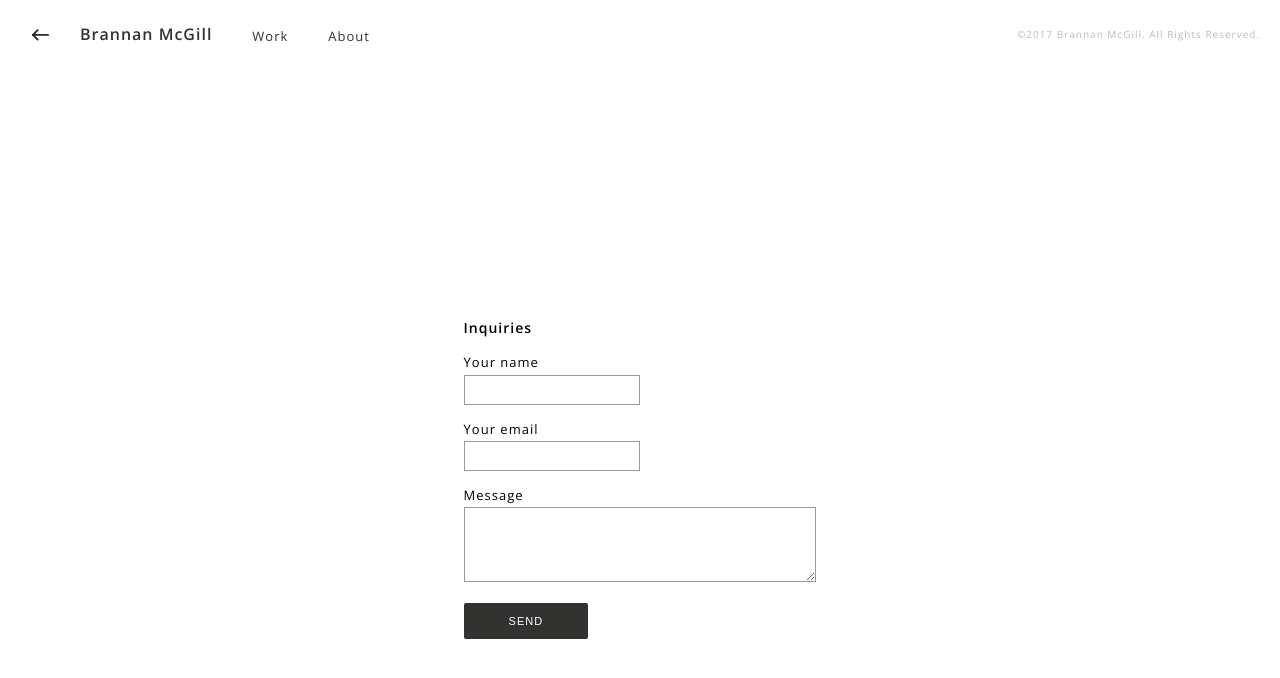
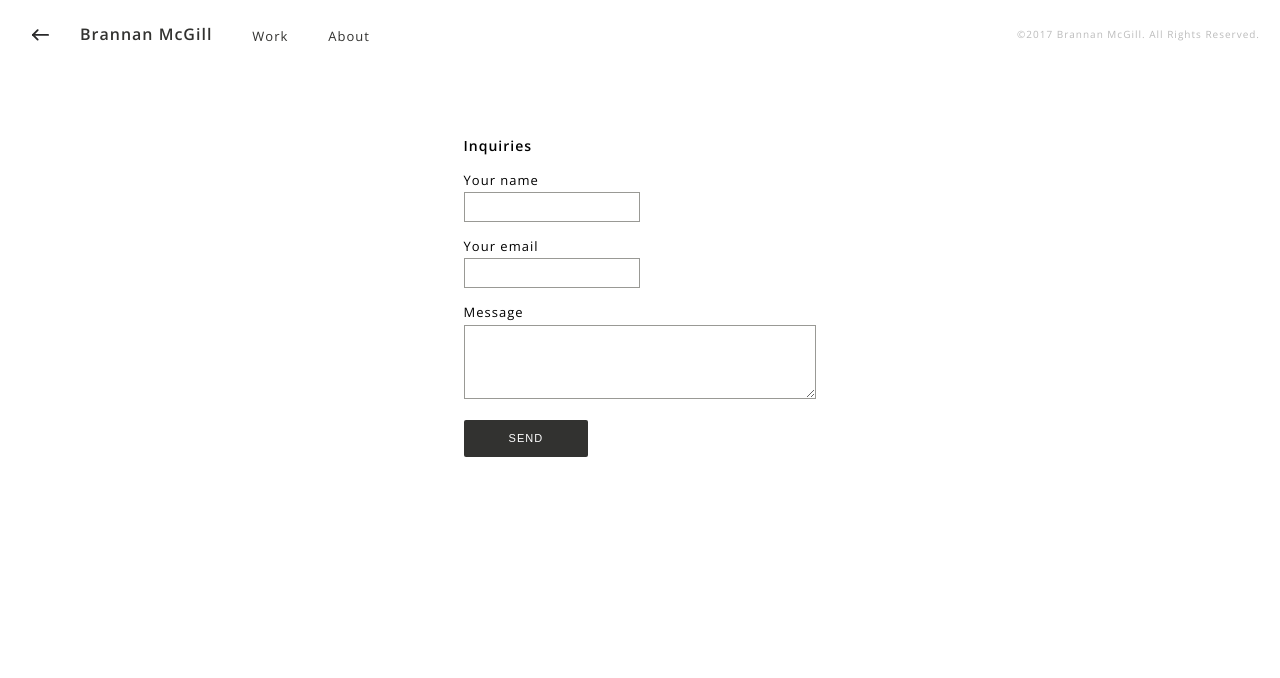
Before and after one commit to dontwakebrannan/bpm, a Jekyll site: the page built from contact.html, in a window 1280 px wide. Shown: the top 678 px of the page. Built offline with Jekyll 4.4.1, drawn with Linux system fonts in a browser that asks for light colours.

Commit message:
Removed justify-content for larger screens to prevent the ability to properly scroll content

```diff
--- a/assets/css/main.scss
+++ b/assets/css/main.scss
@@ -256,7 +256,7 @@
 
     @include for-tablet-portrait-up {
         width: 50%;
-        justify-content: center;
+        // justify-content: center;
     }
 
     @include for-desktop-up {
```
